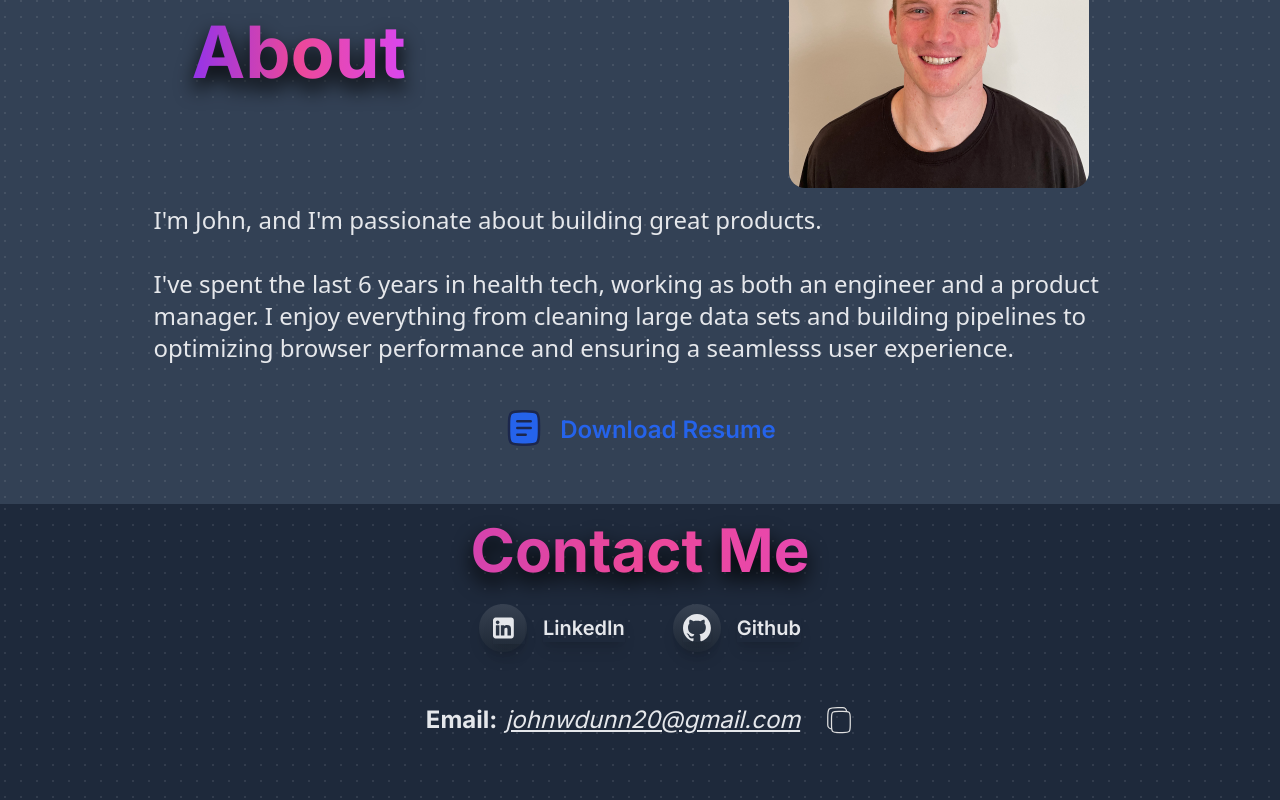
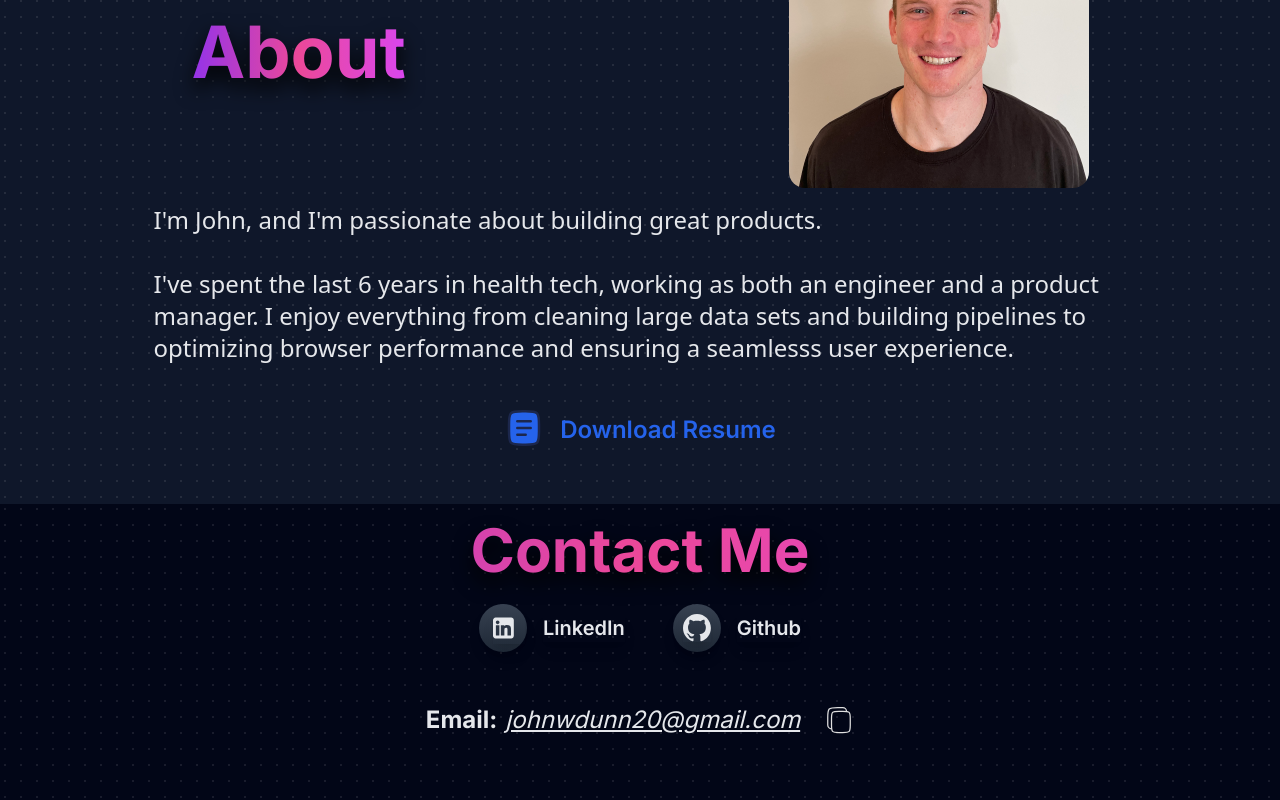
Before and after one commit to johnwdunn20/personal-website, a Next.js app: page / in a window 1280 px wide. Shown: the part 5401-6201 px from the top of the page. Built offline with nearby package versions, Linux system fonts and the light colour scheme.

Commit message:
updated background

```diff
--- a/src/components/About.tsx
+++ b/src/components/About.tsx
@@ -10,7 +10,7 @@ const About = () => {
       data-aos="fade"
       data-aos-delay="100"
       id="about"
-      className={`flex flex-col ${countProducts / 2 === 0 ? 'bg-slate-800' : 'bg-slate-700'} bg-dot-white/[0.2]`}
+      className={`flex flex-col ${countProducts / 2 === 0 ? "bg-slate-950" : "bg-slate-900"} bg-dot-white/[0.2]`}
     >
       {/* Header and image */}
       <div className="flex flex-col sm:flex-row items-center justify-around">
--- a/src/components/Contact.tsx
+++ b/src/components/Contact.tsx
@@ -25,7 +25,7 @@ const Contact = () => {
   let countProducts = productData.length;
 
   return (
-    <section id="contact" className={`${countProducts / 2 !== 0 ? 'bg-slate-800' : 'bg-slate-700'}  w-full bg-dot-white/[0.2]`}>
+    <section id="contact" className={`${countProducts / 2 !== 0 ? "bg-slate-950" : "bg-slate-900"}  w-full bg-dot-white/[0.2]`}>
       <h1
         className="text-center font-bold text-6xl mt-4 bg-gradient-to-r from-purple-600 via-pink-500 to-fuchsia-500 bg-clip-text text-transparent"
         style={{
```
